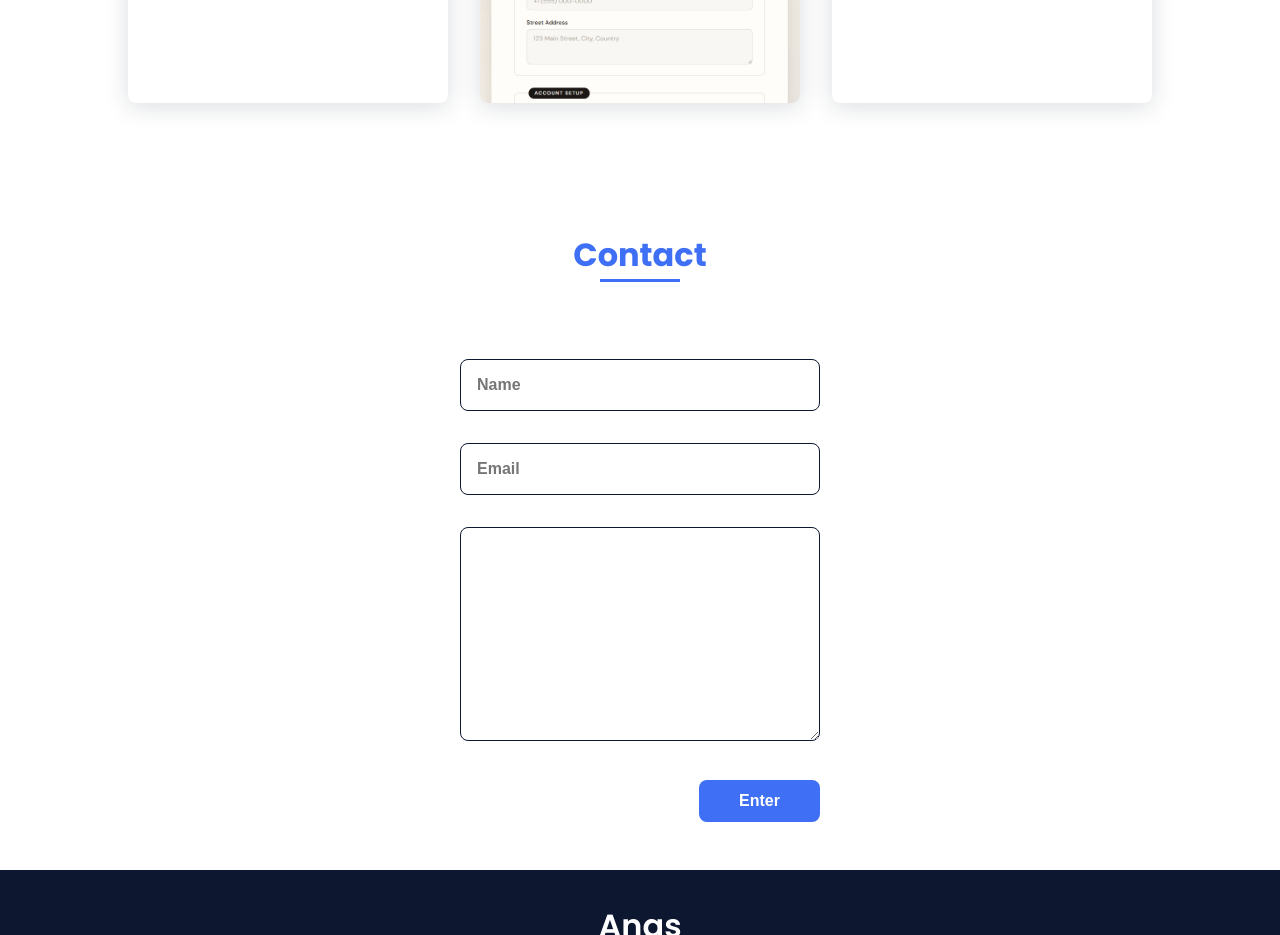
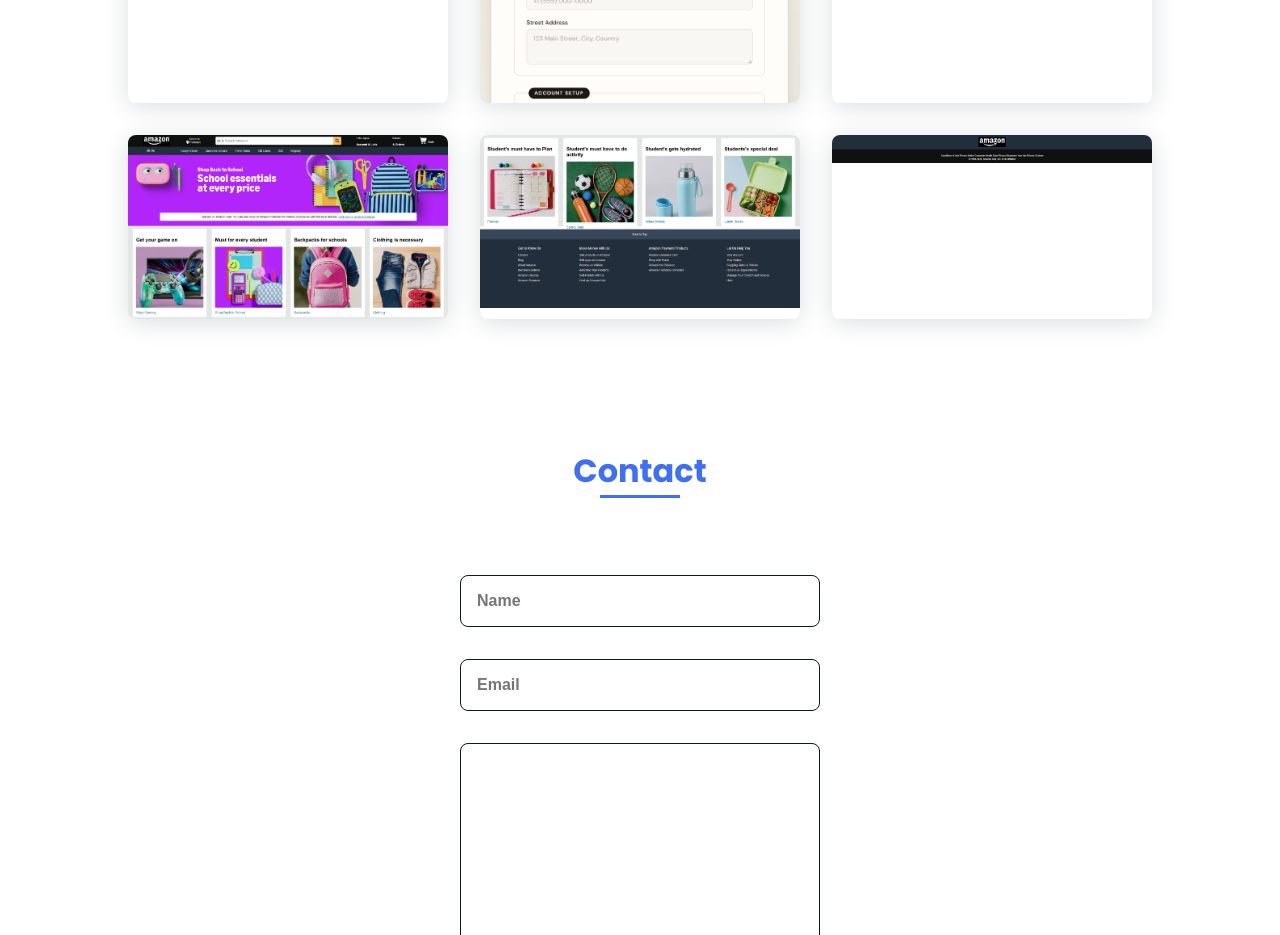
Before and after one commit to devByAnas/My-Portfolio, a plain HTML site: page index.html in a window 1280 px wide. Shown: the part 2660-3595 px from the top of the page. Drawn offline with nearby package versions, Linux system fonts and the light colour scheme.

Commit message:
portfolio website with HTML CSS JavaScript and images

```diff
--- a/index.html
+++ b/index.html
@@ -182,6 +182,15 @@
                 <a href="" class="work__img">
                     <img src="assets/img/work6.png" alt="">
                 </a>
+                <a href="" class="work__img">
+                    <img src="assets/img/work7.png" alt="">
+                </a>
+                <a href="" class="work__img">
+                    <img src="assets/img/work8.png" alt="">
+                </a>
+                <a href="" class="work__img">
+                    <img src="assets/img/work9.png" alt="">
+                </a>
             </div>
         </section>
 
```
Also changed, not shown: assets/img/work7.png (added), assets/img/work8.png (added), assets/img/work9.png (added).
